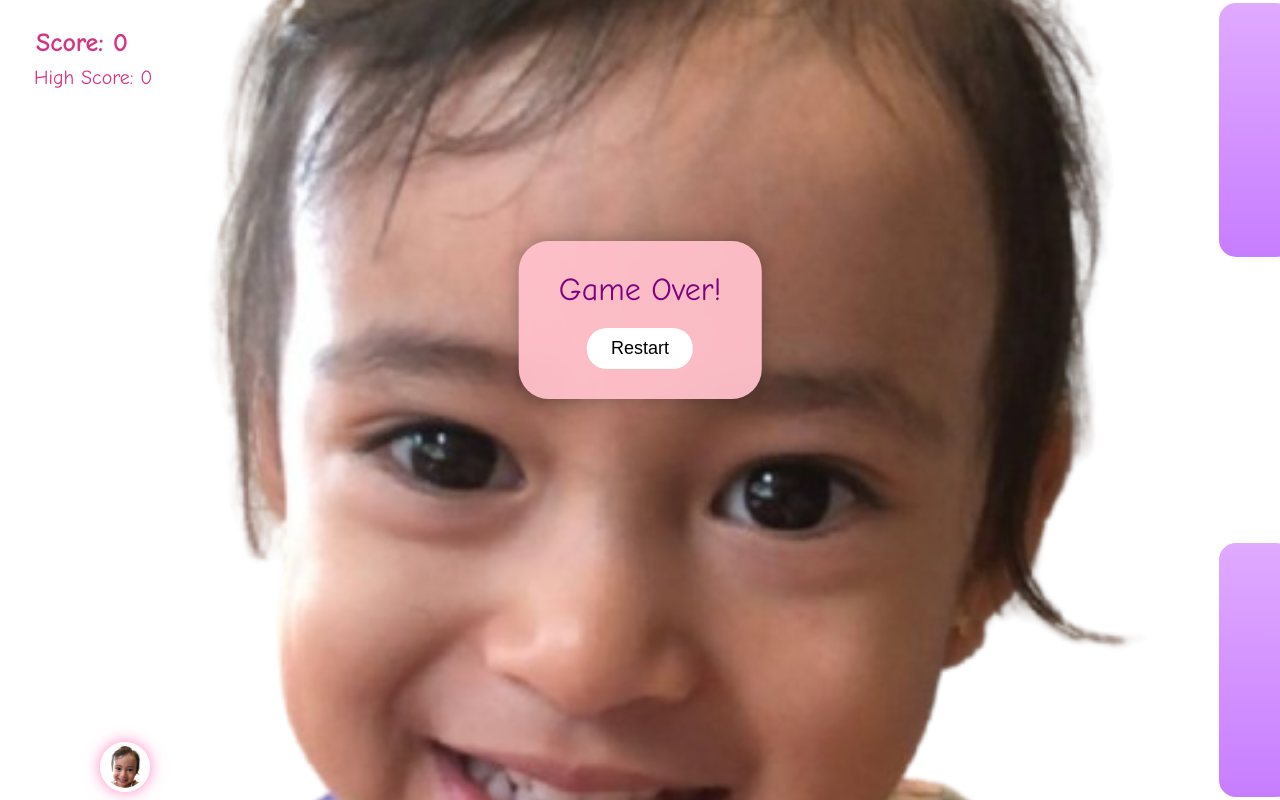
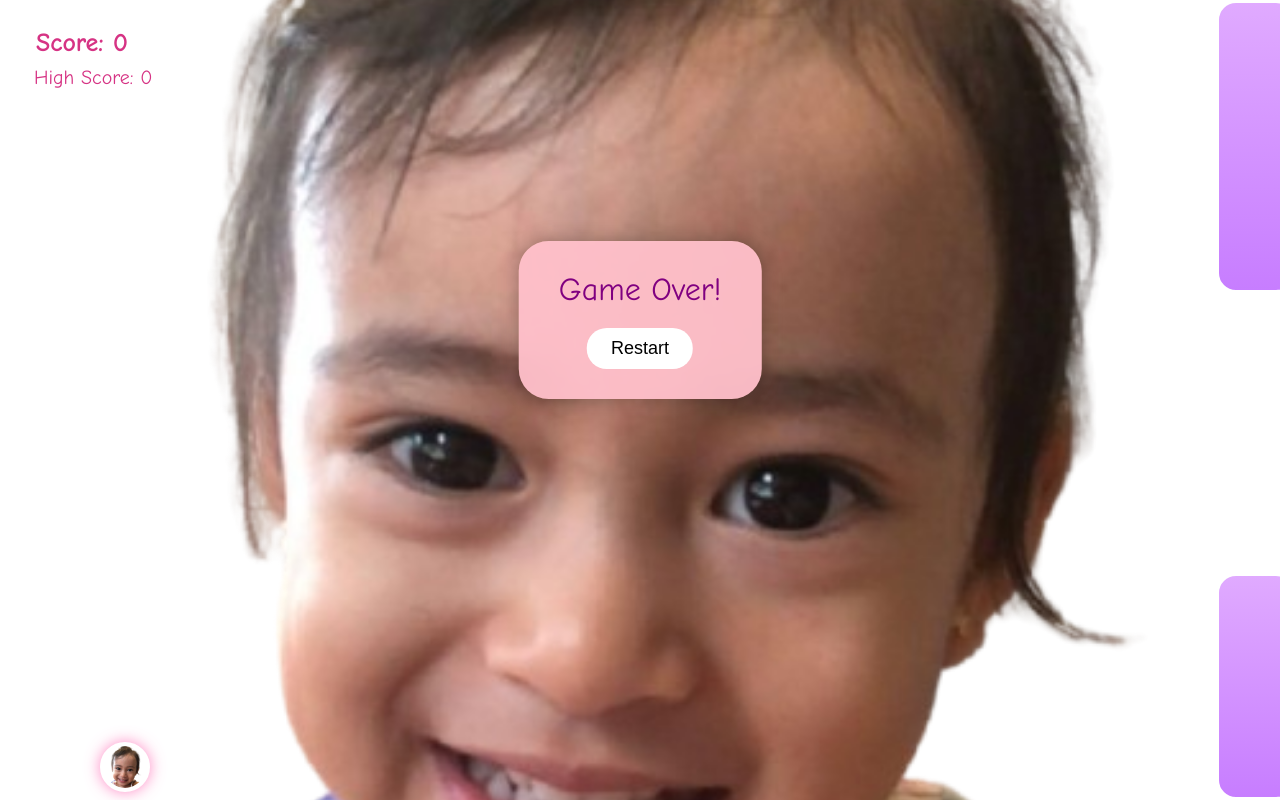
Before and after one commit to nelkyut/cuterainel, a plain HTML site: page index.html in a window 1280 px wide. Drawn offline with Linux system fonts and the light colour scheme.

Commit message:
Update index.html

```diff
--- a/index.html
+++ b/index.html
@@ -190,9 +190,9 @@
     document.addEventListener("touchstart", flap);
 
     function createPipe() {
-      const centerY = window.innerHeight / 2;
-      const pipeTopHeight = centerY - gapSize / 2;
-      const pipeBottomTop = centerY + gapSize / 2;
+  const minGapY = 100;
+  const maxGapY = window.innerHeight - gapSize - 100;
+  const gapY = Math.floor(Math.random() * (maxGapY - minGapY)) + minGapY;
 
   const pipeTop = document.createElement("div");
   const pipeBottom = document.createElement("div");
@@ -200,11 +200,11 @@
   pipeTop.classList.add("pipe-top");
   pipeBottom.classList.add("pipe");
 
-      pipeTop.style.height = pipeTopHeight + "px";
+  pipeTop.style.height = gapY + "px";
   pipeTop.style.left = "100vw";
 
-      pipeBottom.style.height = (window.innerHeight - pipeBottomTop) + "px";
-      pipeBottom.style.top = pipeBottomTop + "px";
+  pipeBottom.style.height = (window.innerHeight - gapY - gapSize) + "px";
+  pipeBottom.style.top = (gapY + gapSize) + "px";
   pipeBottom.style.left = "100vw";
 
   game.appendChild(pipeTop);
```
Lines whose indentation alone changed are shown as unchanged.
